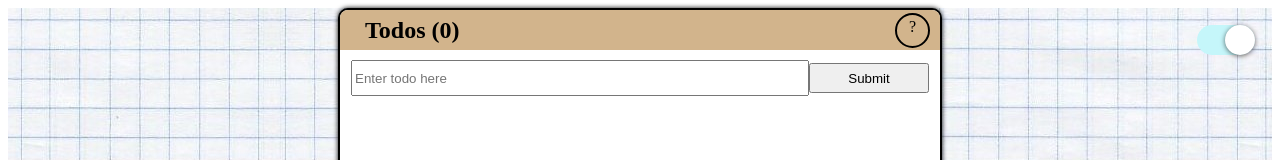
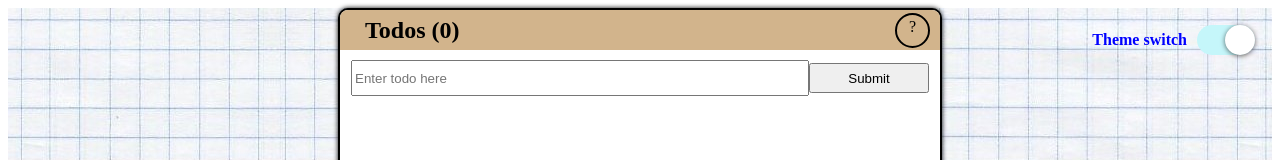
Before and after one commit to MaxSavchuk1/my-todos-react-app, a React (Create React App) app: page / in a window 1280 px wide. Shown: the top 160 px of the page. Built offline with nearby package versions, Linux system fonts and the light colour scheme; the HTML template or start-up script is replaced by a standard one.

Commit message:
some corrections in switcher

```diff
--- a/src/components/ThemeSwitcher/ThemeSwitcher.module.scss
+++ b/src/components/ThemeSwitcher/ThemeSwitcher.module.scss
@@ -1,6 +1,14 @@
 .themeSwitcher {
+  display: flex;
+  align-items: center;
   position: absolute;
   top: 0;
   right: 0;
   margin: 25px;
+  span {
+    display: block;
+    margin-right: 10px;
+    font-weight: bold;
+    color: blue;
+  }
 }
--- a/src/components/ThemeSwitcher/index.jsx
+++ b/src/components/ThemeSwitcher/index.jsx
@@ -5,13 +5,13 @@ import styles from './ThemeSwitcher.module.scss';
 
 function ThemeSwitcher () {
   const [isLight, setIsLight] = useContext(ThemeContext);
-  console.log(isLight);
 
   const handleChange = () => {
     setIsLight(!isLight);
   };
   return (
     <div className={styles.themeSwitcher}>
+      <span>Theme switch</span>
       <Switch
         checked={isLight}
         onChange={handleChange}
```
